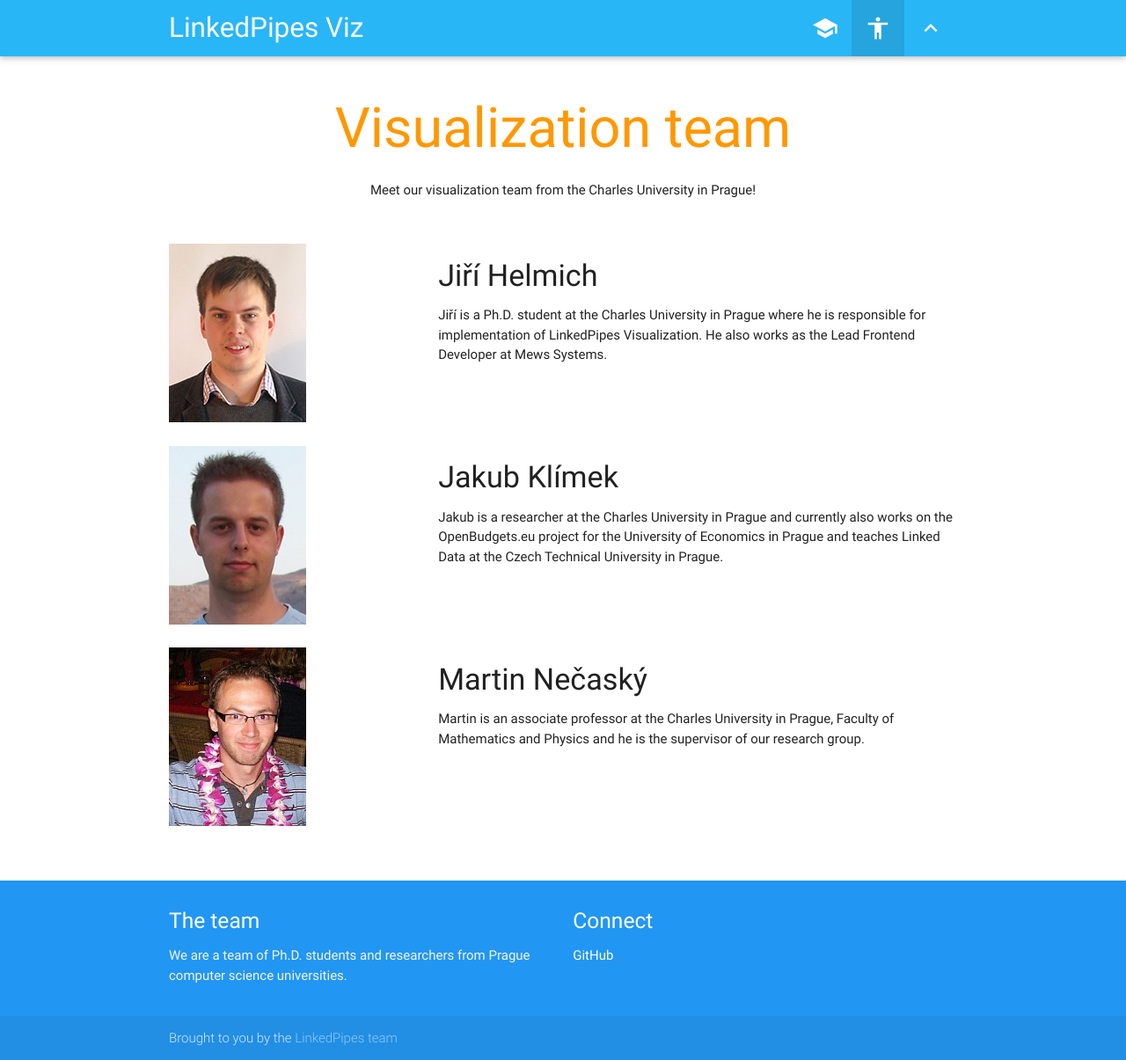
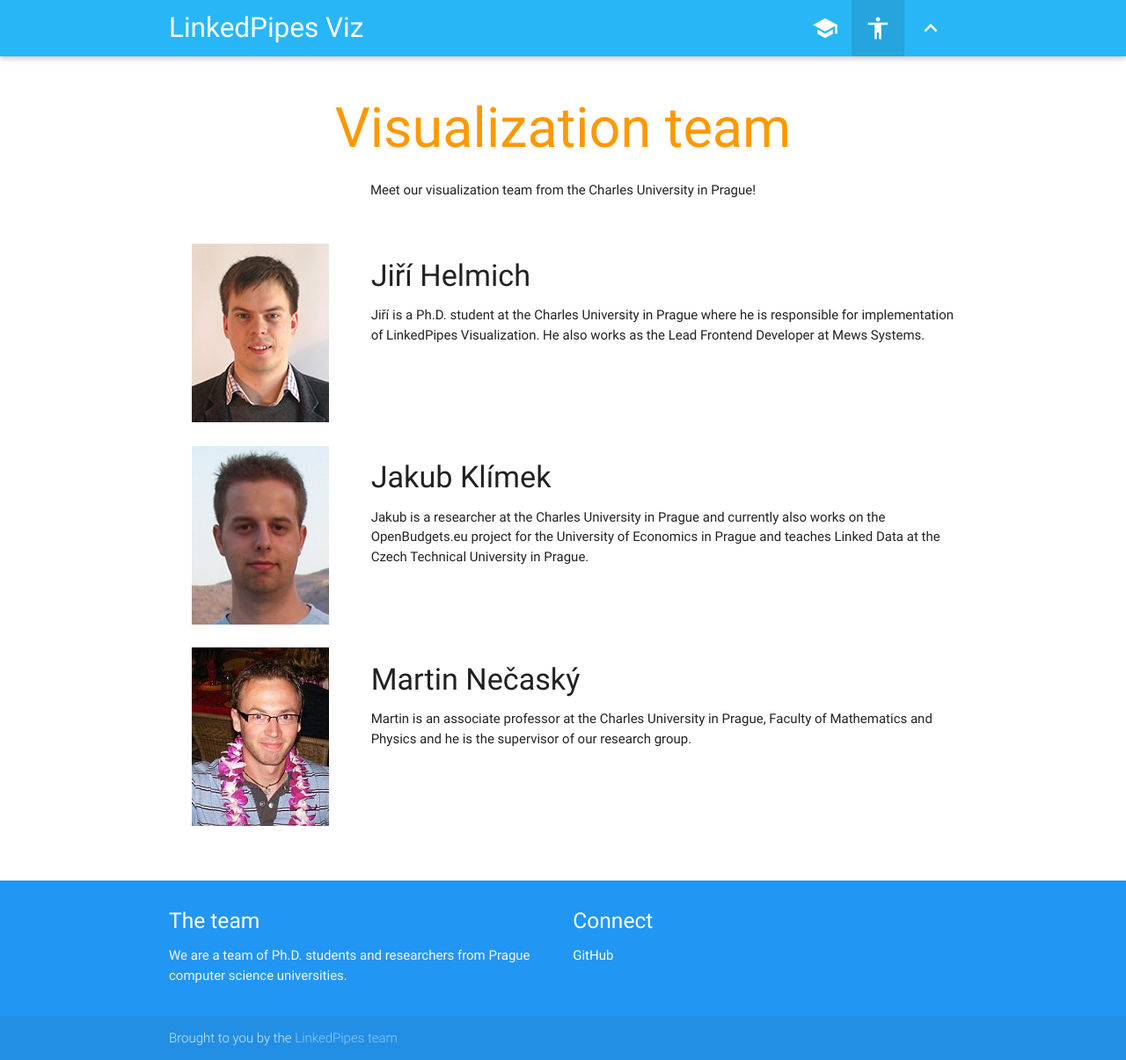
Before and after one commit to linkedpipes/visualizations, a Jekyll site: the page built from team/index.html, in a window 1280 px wide. Shown: the whole page at 88% size. Built offline with Jekyll 4.4.1, drawn with Linux system fonts in a browser that asks for light colours; nearby versions of some CDN libraries.

Commit message:
Adjust team alignment

```diff
--- a/team/index.html
+++ b/team/index.html
@@ -18,12 +18,12 @@ order: 5
     <div class="section">
 
 	<div class="row">
-	  <div class="col s12 m4 center-on-small-only">
+	  <div class="col s12 m4 l3 center">
 		<div class="image-container">
 		  <img src="../assets/jirka.jpg">
 		</div>
 	  </div>
-	  <div class="col s12 m8">
+	  <div class="col s12 m8 l9">
 		<h4>Jiří Helmich</h4>
 		<p>Jiří is a Ph.D. student at the Charles University in Prague where he is responsible for implementation of LinkedPipes Visualization.
 		He also works as the Lead Frontend Developer at Mews Systems.</p>
@@ -31,24 +31,24 @@ order: 5
     </div>
 
 	<div class="row">
-	  <div class="col s12 m4 center-on-small-only">
+	  <div class="col s12 m4 l3 center">
 		<div class="image-container">
 		  <img src="../assets/kuba.jpg">
 		</div>
 	  </div>
-	  <div class="col s12 m8">
+	  <div class="col s12 m8 l9">
 		<h4>Jakub Klímek</h4>
 		<p>Jakub is a researcher at the Charles University in Prague and currently also works on the OpenBudgets.eu project for the University of Economics in Prague and teaches Linked Data at the Czech Technical University in Prague.</p>
 	  </div>
     </div>
 
 	<div class="row">
-	  <div class="col s12 m4 center-on-small-only">
+	  <div class="col s12 m4 l3 center">
 		<div class="image-container">
 		  <img src="../assets/martin.jpg">
 		</div>
 	  </div>
-	  <div class="col s12 m8">
+	  <div class="col s12 m8 l9">
 		<h4>Martin Nečaský</h4>
 		<p>Martin is an associate professor at the Charles University in Prague, Faculty of Mathematics and Physics and he is the supervisor of our research group.</p>
 	  </div>
```
